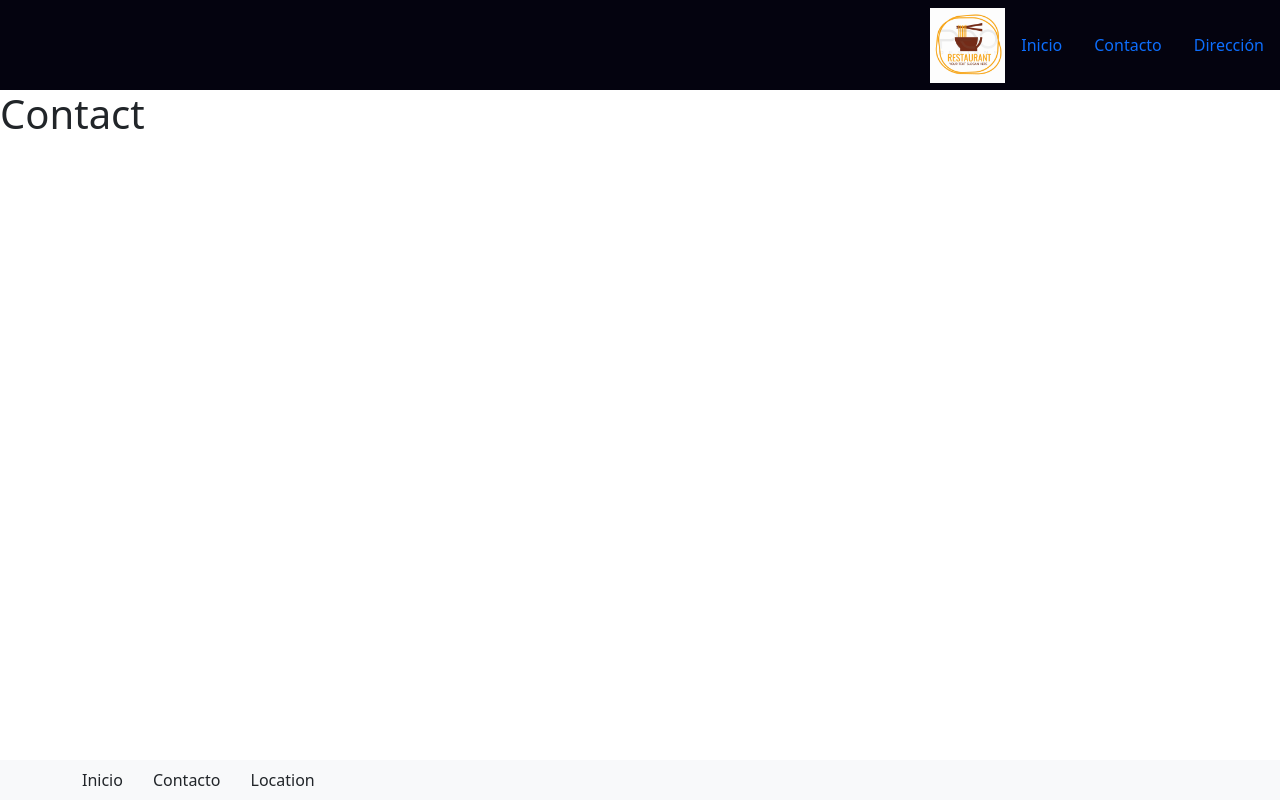
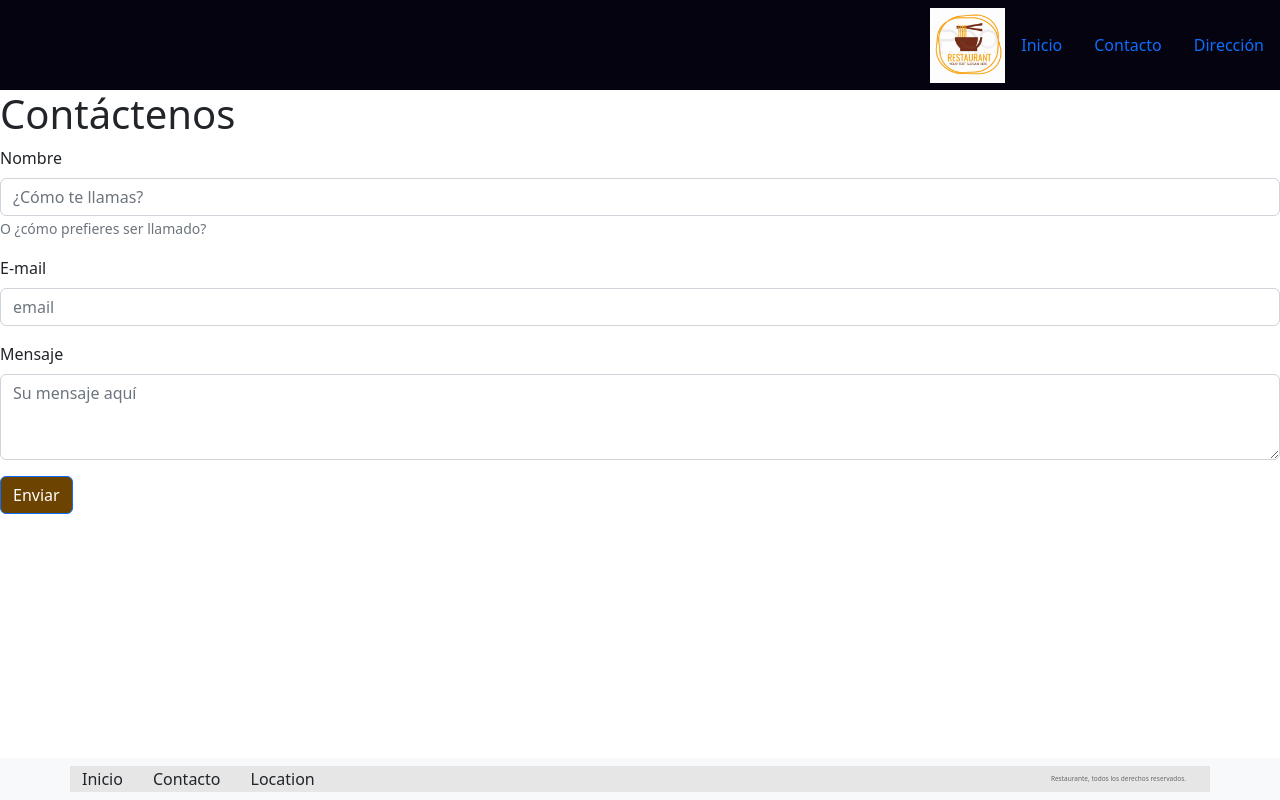
Before and after one commit to Dhokoh/restaurante, a React (Create React App) app: page /contact in a window 1280 px wide. Built offline with nearby package versions, Linux system fonts and the light colour scheme.

Commit message:
feat: added contact page, added contact page styling on contactform component

```diff
--- a/src/App.css
+++ b/src/App.css
@@ -34,9 +34,13 @@ a:visited{
 }
 .footerContainer{
     justify-content: left !important;
+    background-color: #e6e6e6;
 }
 .footerNavLink{
     margin-right: 30px;
+}
+.disclaimerCopyr{
+    font-size: 6.5px;
 }
 .jumbotron{
     margin-top: 75px;
@@ -55,3 +59,6 @@ a:visited{
     margin-top: 0px !important;
 
 }
+.contactButtonStyling{
+    background-color: #6c4300 !important
+}
--- a/src/components/pages/Contact.js
+++ b/src/components/pages/Contact.js
@@ -1,6 +1,9 @@
+import ContactForm from "../shared/ContactForm";
+
 const Contact = () => {
     return (<>
-        <h1>Contact</h1>
+        <h1>Contáctenos</h1>
+        <ContactForm />
     </>)
 };
 export default Contact;
--- a/src/components/shared/ContactForm.js
+++ b/src/components/shared/ContactForm.js
@@ -1,7 +1,30 @@
+import Button from "react-bootstrap/Button";
+import Form from "react-bootstrap/Form";
+
 const ContactForm = () => {
     return (
         <>
-        <h1>ContactForm</h1>
+            <Form>
+                <Form.Group className="mb-3" controlId="formBasicText">
+                    <Form.Label>Nombre</Form.Label>
+                    <Form.Control type="text" placeholder="¿Cómo te llamas?" />
+                    <Form.Text className="text-muted">
+                        O ¿cómo prefieres ser llamado?
+                    </Form.Text>
+                </Form.Group>
+
+                <Form.Group className="mb-3" controlId="formBasicEmail">
+                    <Form.Label>E-mail</Form.Label>
+                    <Form.Control type="email" placeholder="email" />
+                </Form.Group>
+                <Form.Group className="mb-3" controlId="formBasicCheckbox">
+                    <Form.Label>Mensaje</Form.Label>
+                    <Form.Control as="textarea" rows={3} placeholder="Su mensaje aquí"className="" />
+                </Form.Group>
+                <Button className="contactButtonStyling" variant="primary" type="submit">
+                    Enviar
+                </Button>
+            </Form>
         </>
     )
 };
--- a/src/components/shared/Footer.js
+++ b/src/components/shared/Footer.js
@@ -9,6 +9,14 @@ const Footer = () => {
         <Nav.Link className='footerNavLink' href="/">Inicio</Nav.Link>
         <Nav.Link className='footerNavLink' href="contact">Contacto</Nav.Link>
         <Nav.Link className='footerNavLink' href="location">Location</Nav.Link>
+        <Container>
+        <Navbar.Toggle />
+        <Navbar.Collapse className="justify-content-end">
+          <Navbar.Text className='disclaimerCopyr'>
+            Restaurante, todos los derechos reservados.
+          </Navbar.Text>
+        </Navbar.Collapse>
+      </Container>
       </Container>
     </Navbar>
     </>)
```
